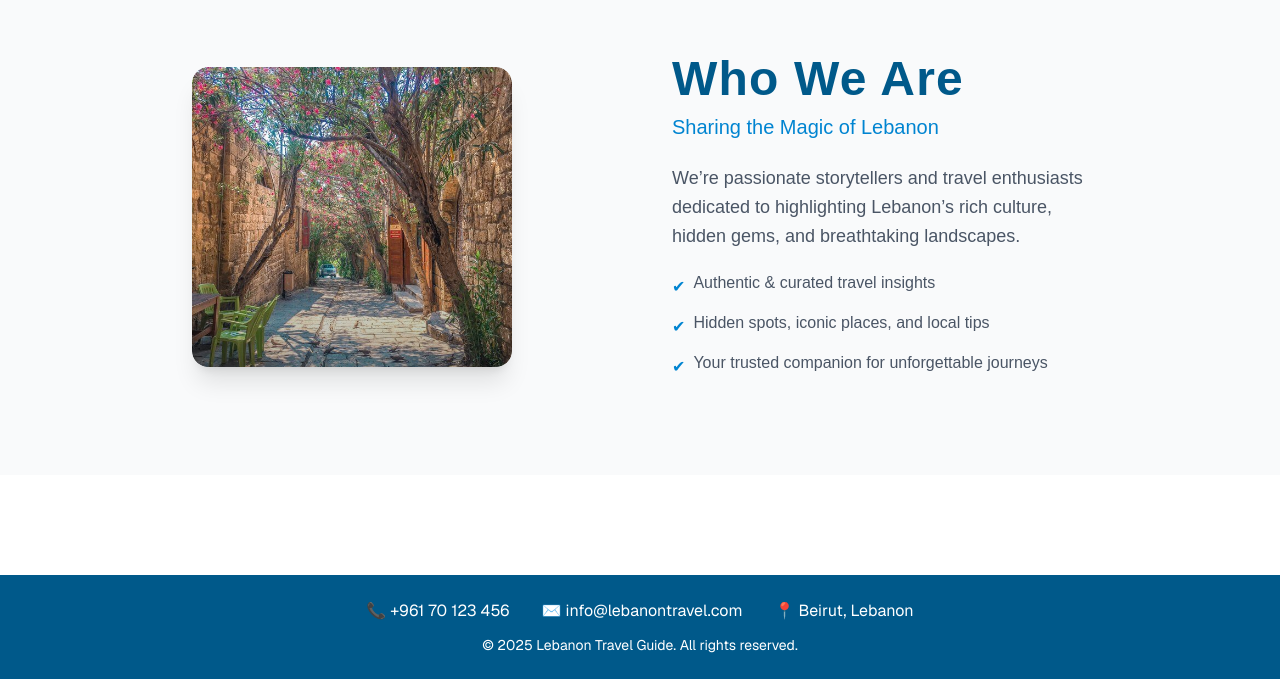
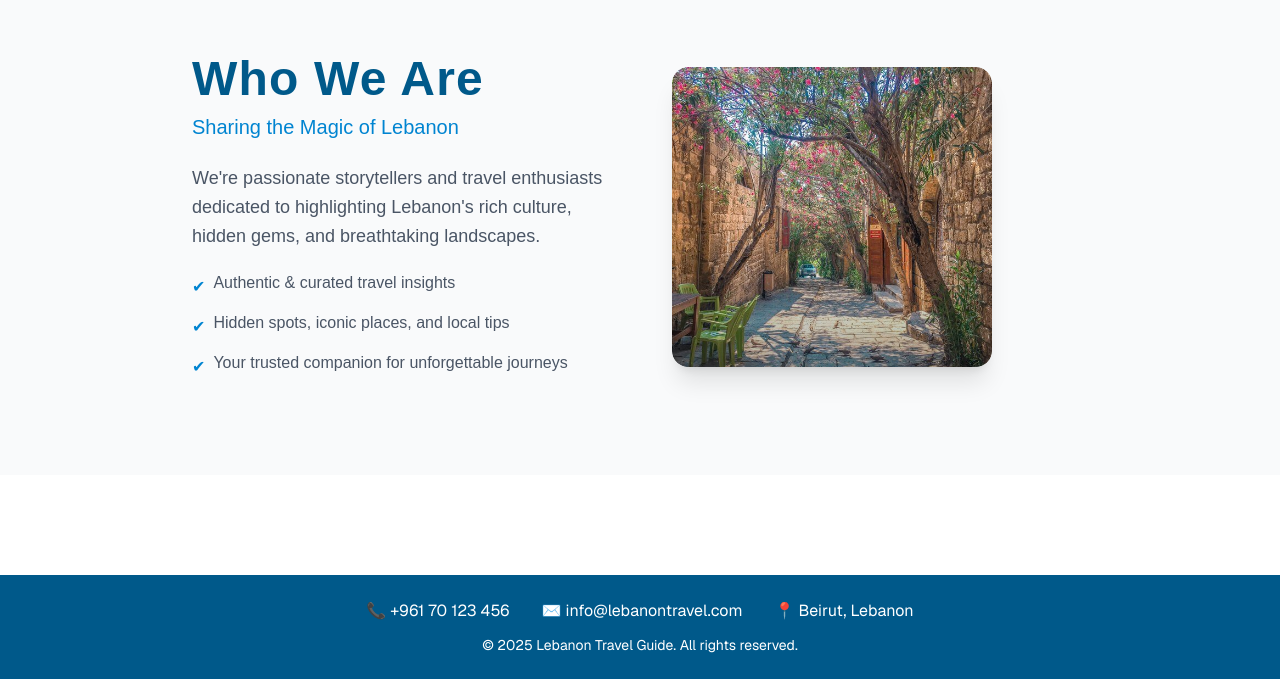
Before and after one commit to Dia8897/project2-frontend-travel-guide, a Next.js app: page /about in a window 1280 px wide. Shown: the part 967-1646 px from the top of the page. Built offline with nearby package versions, Linux system fonts and the light colour scheme.

Commit message:
about us dynamic

```diff
--- a/app/about/page.js
+++ b/app/about/page.js
@@ -19,7 +19,10 @@ export default function AboutPage() {
         btnHover="hover:bg-sky-600"
         btnTxt="text-white"
       />
-      <AboutUs />
+      <AboutUs
+        content = "We're passionate storytellers and travel enthusiasts dedicated to highlighting Lebanon's rich culture, hidden gems, and breathtaking landscapes."
+        direction ="right"
+      />
       <Footer />
     </main>
   );
--- a/app/components/AboutUs.js
+++ b/app/components/AboutUs.js
@@ -1,11 +1,13 @@
 'use client';
 
-export default function AboutUs() {
+export default function AboutUs({ content, direction = "left" }) {
+  const imageOrder = direction === "right" ? "md:order-2" : "md:order-1";
+  const textOrder = direction === "right" ? "md:order-1" : "md:order-2";
   return (
     <section id="About Us" className="bg-gray-50">
       <section className=" lg:w-5xl md:w-3xl sm:w-sm xs:w-2xs mx-auto rounded-3xl py-24 px-6 mb-25">
         <div className="max-w-4xl mx-auto grid grid-cols-1 md:grid-cols-2 gap-16 items-center">
-          <div className="relative overflow-hidden rounded-2xl shadow-xl max-w-xs max-h-xs mx-auto md:mx-0 group">
+          <div className={`relative overflow-hidden rounded-2xl shadow-xl max-w-xs max-h-xs mx-auto md:mx-0 group ${imageOrder}`}>
             <img
               src="/images/About.jpg"
               alt="Beautiful Lebanese forest"
@@ -15,7 +17,7 @@ export default function AboutUs() {
             <div className="absolute inset-0 bg-gradient-to-t from-black/30 via-transparent to-transparent rounded-2xl group-hover:opacity-75 transition-opacity duration-500" />
           </div>
 
-          <div className="text-center md:text-left">
+          <div className= {`text-center md:text-left ${textOrder}` }>
             <p className="text-sky-800 font-extrabold md:text-5xl text-2xl tracking-wide mb-3">
               Who We Are
             </p>
@@ -23,9 +25,7 @@ export default function AboutUs() {
               Sharing the Magic of Lebanon
             </h2>
             <p className="text-lg text-gray-600 mb-5 leading-relaxed">
-              We’re passionate storytellers and travel enthusiasts dedicated to
-              highlighting Lebanon’s rich culture, hidden gems, and breathtaking
-              landscapes.
+              {content}
             </p>
             <ul className="space-y-3 text-left text-gray-600">
               <li className="flex items-start gap-2">
--- a/app/contact/page.js
+++ b/app/contact/page.js
@@ -2,6 +2,7 @@ import Header from "../components/Header";
 import Hero from "../components/Hero";
 import Contact from "../components/Contact";
 import Footer from "../components/Footer";
+import AboutUs from "../components/AboutUs"
 
 export default function ContactPage() {
   return (
@@ -17,6 +18,10 @@ export default function ContactPage() {
         btnBg="bg-white"
         btnTxt="text-sky-800"
       />
+      <AboutUs
+      content="Have questions, feedback, or looking for custom travel suggestions? We’re just a message away. Let us know how we can help make your Lebanese journey smoother, deeper, and more memorable — we love hearing from fellow travelers!"
+      direction ="right"
+      />
       <Contact />
       <Footer />
     </main>
--- a/app/page.js
+++ b/app/page.js
@@ -1,6 +1,7 @@
 import Header from "./components/Header";
 import Hero from "./components/Hero";
 import Footer from "./components/Footer";
+import AboutUs from "./components/AboutUs"
 
 export default function Home() {
   return (
@@ -17,6 +18,11 @@ export default function Home() {
         btnHover="hover:bg-gray-300"
         btnTxt="text-sky-800"
       />
+
+      <AboutUs
+        content="Start your journey through Lebanon with handpicked recommendations, expert travel tips, and hidden gems you won't find in typical guides. From city buzz to mountain calm, this platform is your trusted companion to explore Lebanon's diverse beauty with confidence and ease."
+        direction="left"
+      />
       <Footer />
     </main>
   );
```
